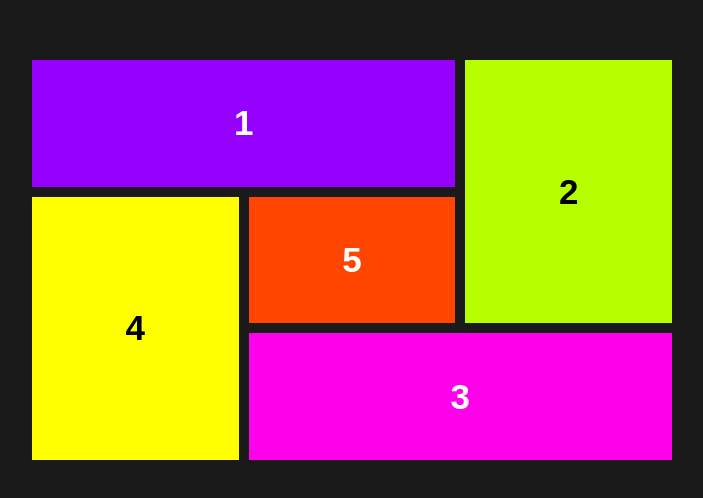
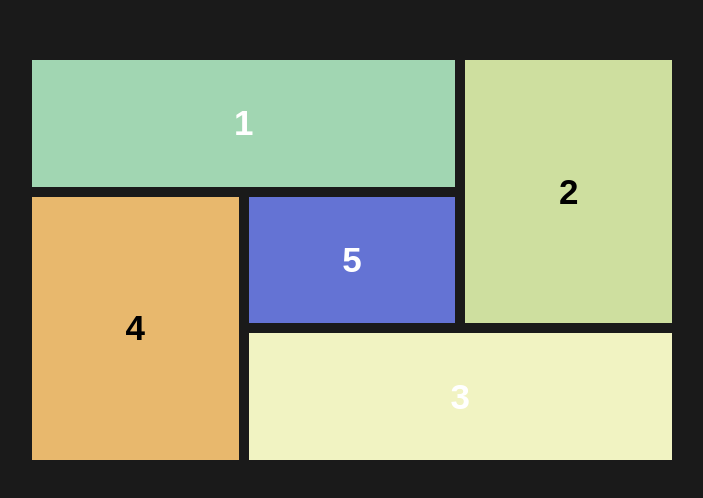
Before and after one commit to the-ajay-panigrahi/FullStackWebDev, a plain HTML site: page 02_CSS/08_css_grid/grid-basics.html in a window 1280 px wide. Shown: the part 140-638 px from the top of the page, without its empty margins (288-991 px from the left). Drawn offline with Linux system fonts and the light colour scheme.

Commit message:
css grid basics

```diff
--- a/02_CSS/08_css_grid/grid-basics.html
+++ b/02_CSS/08_css_grid/grid-basics.html
@@ -29,7 +29,7 @@
       }
 
       .item {
-        background-color: #ff4500;
+        background-color: #7486fad4;
         display: flex;
         justify-content: center;
         align-items: center;
@@ -39,26 +39,26 @@
       }
 
       .item1 {
-        background-color: #9500ff;
+        background-color: #a1d6b2;
         grid-column: 1 / 3;
         grid-row: 1/1;
       }
 
       .item2 {
-        background-color: #b7ff00;
+        background-color: #cedf9f;
         color: #000000;
         grid-column: 3/4;
         grid-row: 1 / 3;
       }
 
       .item3 {
-        background-color: #ff00ea;
+        background-color: #f1f3c2;
         grid-column: 2/4;
         grid-row: 3 / 4;
       }
 
       .item4 {
-        background-color: #ffff00;
+        background-color: #e8b86d;
         color: #000000;
         grid-column: 1/2;
         grid-row: 2 / 4;
```
